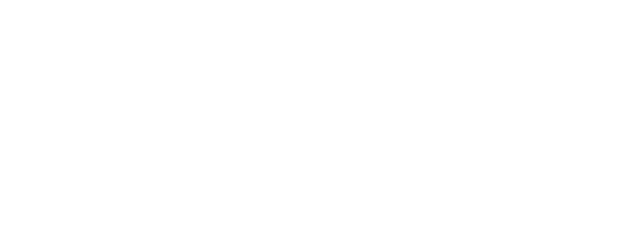
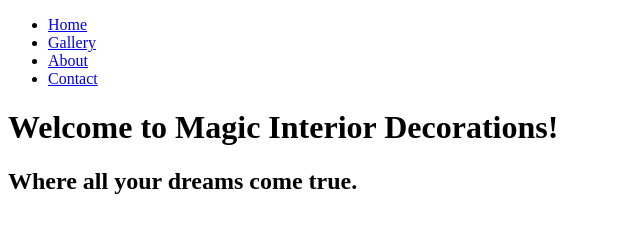
Before and after one commit to dmagic1304/interior-decorator-website, a plain HTML site: page index.html in a window 1280 px wide. Shown: the whole page, without its empty margins (0-640 px from the left). Drawn offline with Linux system fonts and the light colour scheme.

Commit message:
created additional pages and added a navigation

```diff
--- a/index.html
+++ b/index.html
@@ -5,6 +5,16 @@
   <title>Magic Interior Decorations</title>
 </head>
 <body>
-
+  <div class="navigation">
+    <ul>
+      <li><a href="./index.html">Home</a></li>
+      <li><a href="./gallery.html">Gallery</a></li>
+      <li><a href="./about.html">About</a></li>
+      <li><a href="./contact.html">Contact</a></li>
+    </ul>
+  </div>
+  <div class="headder">
+  <h1>Welcome to Magic Interior Decorations!</h1>
+  <h2>Where all your dreams come true.</h2>
 </body>
 </html>
```
Also changed, not shown: about.html (added), contact.html (added), gallery.html (added), img/after.jpg (added), img/during.jpg (added), img/old.jpg (added).
